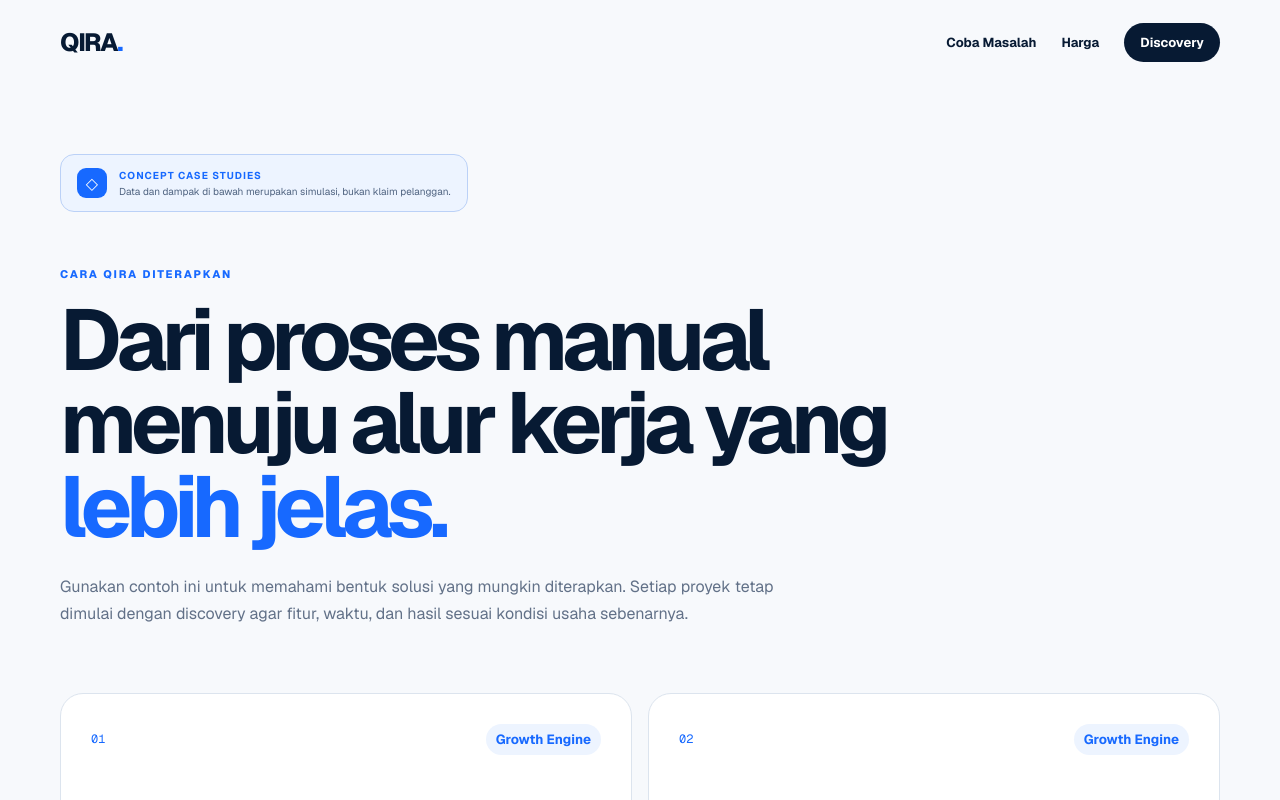
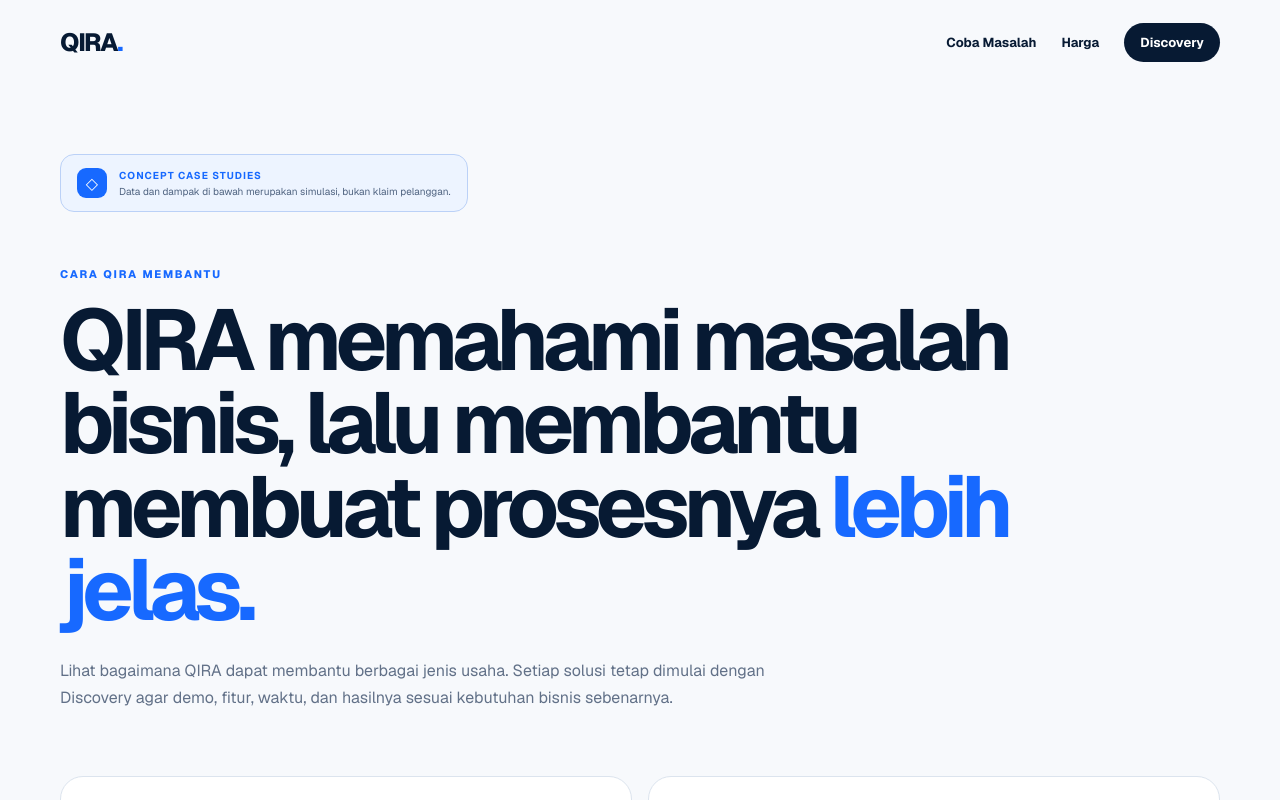
Before and after one commit to fransiskusmahendra/qira-platform, a Next.js app in the folder apps/public-web/: page /contoh-penerapan in a window 1280 px wide. Shown: the top 800 px of the page. Built offline with nearby package versions, Linux system fonts and the light colour scheme.

Commit message:
refactor: clarify apps/public-web/app/contoh-penerapan/page.tsx

```diff
--- a/apps/public-web/app/contoh-penerapan/page.tsx
+++ b/apps/public-web/app/contoh-penerapan/page.tsx
@@ -77,12 +77,12 @@ export default function CaseStudiesPage() {
 
       <header className={styles.hero}>
         <div className={styles.badge}><i>◇</i><span><b>Concept case studies</b>Data dan dampak di bawah merupakan simulasi, bukan klaim pelanggan.</span></div>
-        <p>Cara QIRA diterapkan</p>
-        <h1>Dari proses manual menuju alur kerja yang <em>lebih jelas.</em></h1>
-        <span>Gunakan contoh ini untuk memahami bentuk solusi yang mungkin diterapkan. Setiap proyek tetap dimulai dengan discovery agar fitur, waktu, dan hasil sesuai kondisi usaha sebenarnya.</span>
+        <p>Cara QIRA membantu</p>
+        <h1>QIRA memahami masalah bisnis, lalu membantu membuat prosesnya <em>lebih jelas.</em></h1>
+        <span>Lihat bagaimana QIRA dapat membantu berbagai jenis usaha. Setiap solusi tetap dimulai dengan Discovery agar demo, fitur, waktu, dan hasilnya sesuai kebutuhan bisnis sebenarnya.</span>
       </header>
 
-      <section className={styles.grid} aria-label="Contoh penerapan solusi QIRA">
+      <section className={styles.grid} aria-label="Contoh cara QIRA membantu bisnis">
         {cases.map((item, index) => (
           <article key={item.id} className={styles.card}>
             <div className={styles.cardTop}><span>0{index + 1}</span><small>{item.packageName}</small></div>
```
